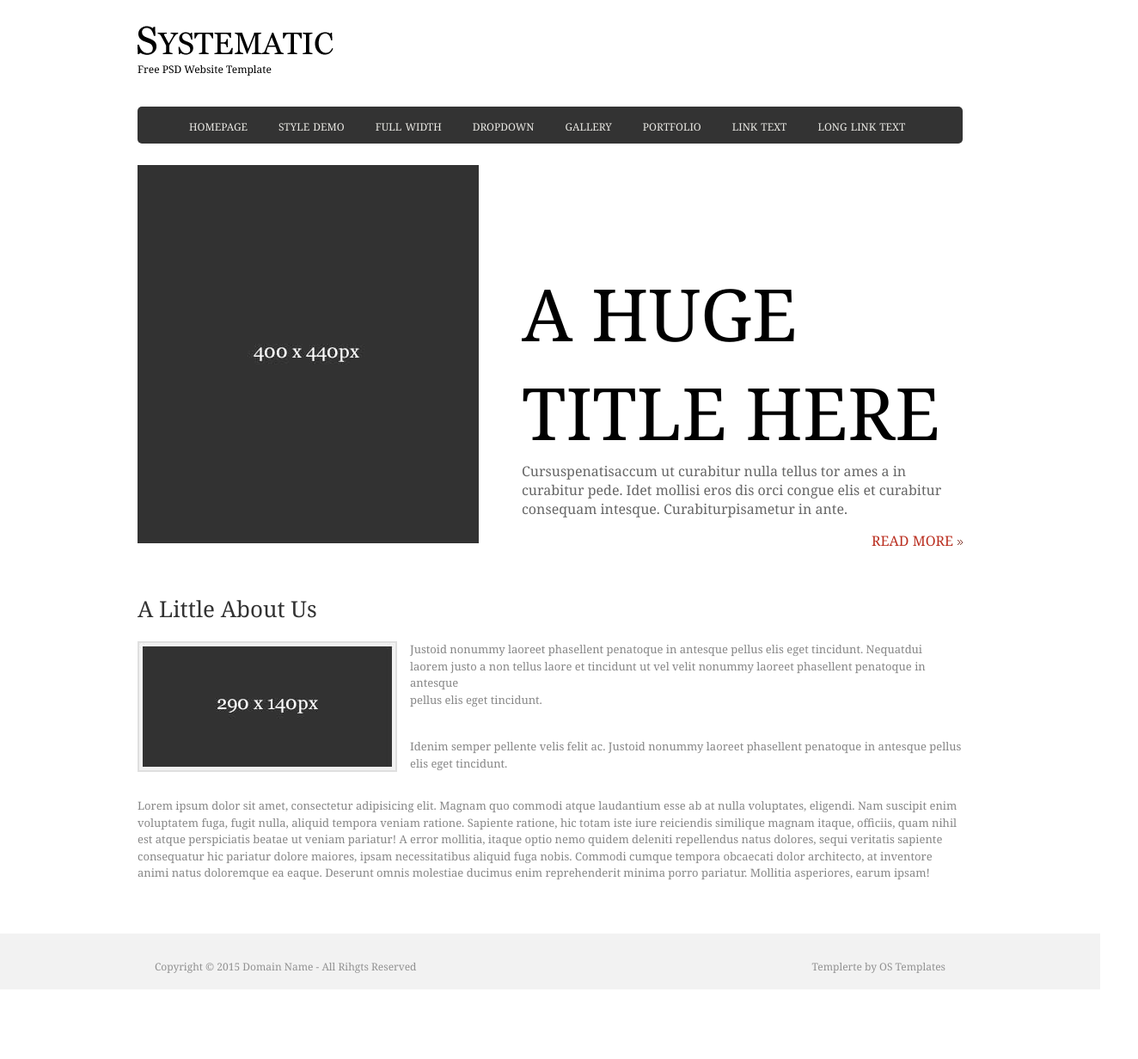
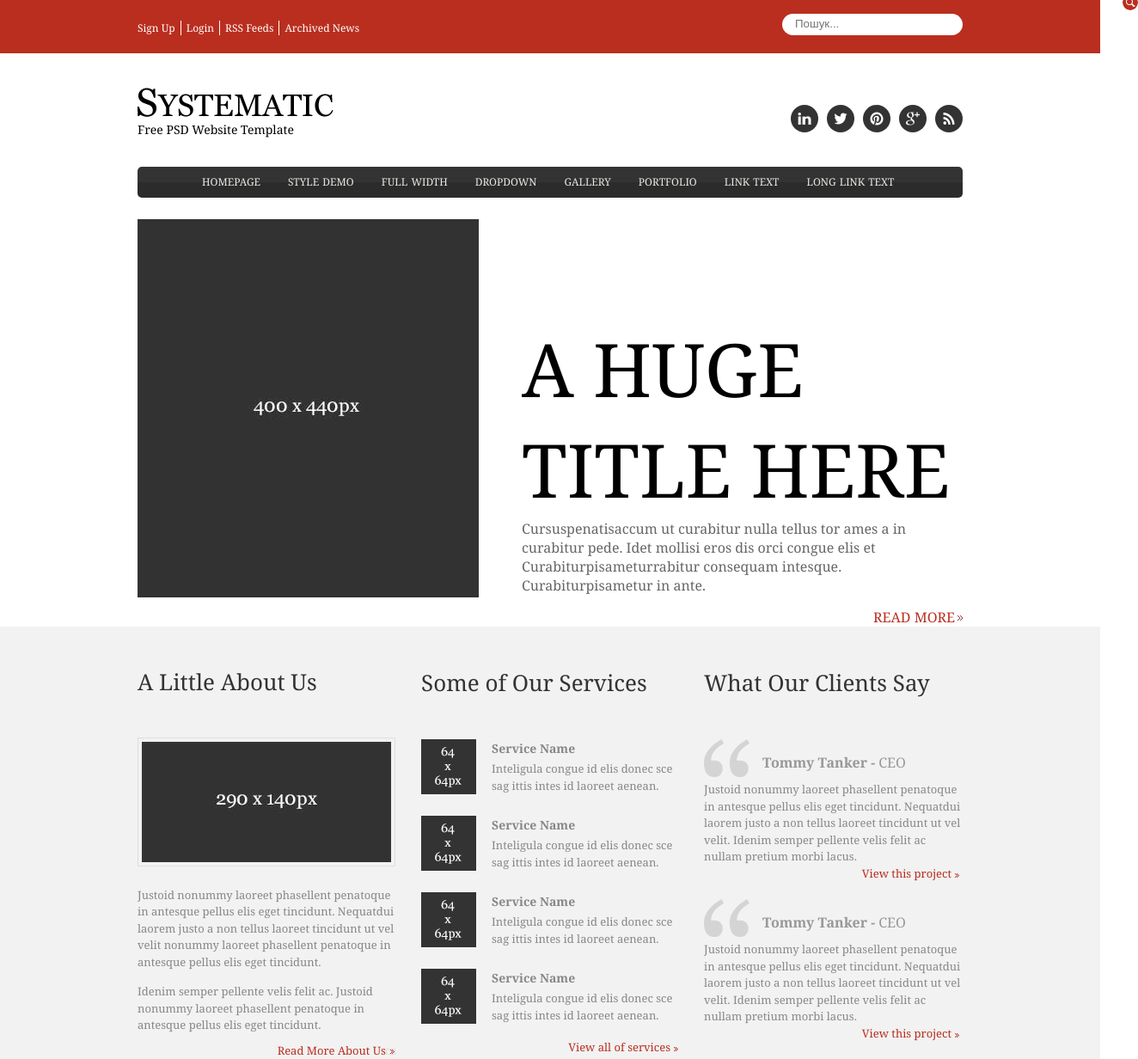
Before and after one commit to dykyiivan/Systematic-light, a plain HTML site: page index.html in a window 1280 px wide. Shown: the whole page at 86% size, 1324 px wide, since content can reach past the window. Before the commit the page ends 1151 px from the top, so only its background shows below. Drawn offline with Linux system fonts and the light colour scheme.

Commit message:
three blocks from the content

```diff
--- /dev/null
+++ b/css/style.css
@@ -0,0 +1,452 @@
+* {
+	padding: 0;
+	margin: 0;
+}
+
+body {
+	font-family: Georgia, sans-serif;
+}
+
+/* TOP BAR */
+
+.top-bar {
+	background: #ba2e1f;
+	overflow: hidden;
+	width: 100%;
+}
+
+.top-bar-wrapper {
+	max-width: 960px;
+	margin: 0 auto;
+	padding: 0 15px;
+}
+
+.top-bar-links  li {
+	float: left;
+	list-style: none;
+	padding: 20px 6px 20px 0;
+
+}
+
+.top-bar-links  li a {
+	color: #fff;
+	border-right: 1px solid #fff;
+	font-size: 12px;
+	font-family: Georgia, sans-serif;
+	padding-right: 6px;
+	text-decoration: none;
+}
+
+.top-bar-links  li a:hover {
+	text-decoration: underline;
+}
+
+.top-bar-links .border-none {
+	border: none;
+}
+
+.search {
+	float: right;
+	padding-top: 15px ;
+	border: none;
+	width: 210px;
+	height: 30px;
+}
+
+/* правило только к элементу с классом search */
+.search-txt::-webkit-search-cancel-button {
+  display: none; /* убрали кнопку очистки */
+}
+
+.search-txt {
+	width: 210px;
+	border-radius: 15px;
+	border: none;
+	height: 25px;
+	padding:0 25px 1px 15px;
+	outline: none;
+}
+
+.search-txt:focus {
+	box-shadow: 2px 2px 20px rgba(0,0,0,0.5);
+}
+.submit {
+	border-radius: 50%;
+	border: none;
+	width: 18px;
+	height:18px;
+	cursor: pointer;
+	background: transparent url(../images/search-icon.png);
+	position: absolute;
+	margin: -21px 0 0 186px;
+}
+
+input[type="search"]:focus {
+ 	outline: none;
+}
+
+.search-icon{
+	background: transparent url(../images/search-icon.png);
+}
+
+/* HEADER */
+
+.wrapper {
+	max-width: 960px;
+	margin: 0 auto;
+	padding: 0 15px;
+	overflow: hidden;
+}
+
+
+.text-hide {
+font: 0/0 a;
+  color: transparent;
+  text-shadow: none;
+  background-color: transparent;
+  border: 0;
+}
+.social {
+	float: right;
+	margin: 60px 0 40px 0;
+}
+
+.social ul li {
+	list-style: none;
+	float: left;
+	padding-left: 10px;
+}
+
+.logo {
+	margin-top: 40px;
+	float: left;
+}
+
+.slogan {
+	color: #000;
+	font-size: 14px;
+}
+.social ul li{
+	float: left;
+	list-style: none;
+}
+
+.linkedin {
+	  background: #333 url(../images/linkedin.png) no-repeat;
+	  border-radius: 50%;
+	  display: block;
+	  height: 32px;
+	  width: 32px;
+ }
+
+.linkedin:hover {
+	background: #0e76a8 url(../images/linkedin.png) no-repeat;
+}
+
+.twitter {
+	background: #333 url(../images/twitter.png) no-repeat;
+	border-radius: 50%;
+	display: block;
+	height: 32px;
+	width: 32px;
+}
+
+.twitter:hover {
+	background: #00acee url(../images/twitter.png) no-repeat;
+}
+
+.pinterest {
+	background: #333 url(../images/pinterest.png) no-repeat;
+	border-radius: 50%;
+	display: block;
+	height: 32px;
+	width: 32px;
+}
+
+.pinterest:hover {
+	background: #c8232c url(../images/pinterest.png) no-repeat;
+}
+
+.google {
+	background: #333 url(../images/google+.png) no-repeat;
+	border-radius: 50%;
+	display: block;
+	height: 32px;
+	width: 32px;
+}
+
+.google:hover {
+	background: #db4a39 url(../images/google+.png) no-repeat;
+}
+
+.rss {
+	background: #333 url(../images/rss.png) no-repeat;
+	display: block;
+	height: 32px;
+	width: 32px;
+	border-radius: 50%;
+}
+
+.rss:hover {
+	background:#ee802f url(../images/rss.png) no-repeat;
+}
+
+
+header::after {
+	content: " ";
+	clear: both;
+	display: table;
+}
+
+/* MENU */
+
+.menu {
+	background: #333333; /* Old browsers */
+	background: -moz-linear-gradient(top,  #333333 0%, #333333 51%, #2b2b2b 51%, #2b2b2b 100%); /* FF3.6+ */
+	background: -webkit-gradient(linear, left top, left bottom, color-stop(0%,#333333), color-stop(51%,#333333), color-stop(51%,#2b2b2b), color-stop(100%,#2b2b2b)); /* Chrome,Safari4+ */
+	background: -webkit-linear-gradient(top,  #333333 0%,#333333 51%,#2b2b2b 51%,#2b2b2b 100%); /* Chrome10+,Safari5.1+ */
+	background: -o-linear-gradient(top,  #333333 0%,#333333 51%,#2b2b2b 51%,#2b2b2b 100%); /* Opera 11.10+ */
+	background: -ms-linear-gradient(top,  #333333 0%,#333333 51%,#2b2b2b 51%,#2b2b2b 100%); /* IE10+ */
+	background: linear-gradient(to bottom,  #333333 0%,#333333 51%,#2b2b2b 51%,#2b2b2b 100%); /* W3C */
+	filter: progid:DXImageTransform.Microsoft.gradient( startColorstr='#333333', endColorstr='#2b2b2b',GradientType=0 ); /* IE6-9 */
+  	border-radius: 5px;
+   	padding: 0 59px;
+}
+
+.menu::after {
+	content: " ";
+	clear: both;
+	display: table;
+}
+
+nav ul li {
+	display: block;
+	float: left;
+	list-style: none;
+	line-height: 1;
+	word-spacing: 1px;
+}
+
+nav ul li a {
+	color: #e9e8e3;
+	text-decoration: none;
+	font-size: 12px;
+	padding: 12px 16px;
+	display: block;
+
+}
+
+
+nav ul li a:hover {
+	color: #ba2e1f;
+	cursor: pointer;
+}
+
+
+/* CONTENT */
+
+section {
+	margin-top: 25px;
+}
+
+
+.main-img {
+	float: left;
+	margin-right: 50px;
+}
+
+.main-article-p {
+	color: #666;
+	font-size: 16px;
+}
+
+.main-article-title {
+	color: #000;
+	font-size: 86px;
+	padding-top: 115px;
+	font-weight: normal;
+}
+
+.read-more {
+	color: #ba2e1f;
+	display: block;font-size: 16px;
+	padding-top: 15px;
+	text-transform: uppercase;
+	text-decoration: none;
+	text-align: right;
+}
+
+.read-more:hover {
+	text-decoration: underline;
+}
+.read-more img {
+	 float: none!important;
+	 margin: 0 0 2px 3px;
+}
+
+article.main-article {
+	margin-bottom: 30px;
+	overflow: hidden;
+}
+
+/* CONTENT MAIN*/
+
+.content {
+	width: 100%;
+	background: #f2f2f2;
+	overflow: hidden;
+	margin: 0;
+}
+
+.content-wrapper {
+	max-width: 960px;
+	margin: 0 auto;
+}
+
+.content-wrapper h1 {
+	margin: 45px 0;
+	font-size: 26px;
+	color: #333;
+	font-weight: normal;
+	font-family: Georgia, sans-serif;
+}
+
+.left-column, .center-column, .right-column {
+	width: 300px;
+	float: left;
+}
+
+.left-column{
+	color: #878787;
+	font-size: 13px;
+	font-family: Georgia, sans-serif;
+	padding-right: 30px;
+	line-height: 1.5;
+	width: 300px;
+}
+
+.left-column img{
+	border: 1px solid #dfdfdf;
+}
+
+.article-img {
+	margin-bottom: 18px;
+}
+
+.left-column-p {
+	margin-bottom:  15px;
+}
+
+.read-more-main-content {
+	color: #b92d1f;
+	display: block;
+	font-size: 13px;
+	text-align: right;
+	text-decoration: none;
+	margin-top: 10px;
+}
+
+.read-more-main-content:hover {
+	text-decoration: underline;
+}
+
+.read-more-img {
+	float: none;
+	margin: 0;
+	padding-left: 4px;
+}
+
+
+/* CENTER-COLUMN */
+
+.center-column {
+	margin-right: 30px;
+	line-height: 1.5;
+	width: 299px;
+}
+
+
+.center-column p {
+	color: #878787;
+	font-size: 13px;
+}
+
+.center-column section img {
+	float: left;
+	padding-right: 18px;
+}
+
+.center-column h1 {
+	  margin: 46px 0;
+}
+
+.center-column .service-name  {
+  	color: #878787;
+	font-weight: 600;
+	font-size: 14px;
+  	padding-bottom: 4px;
+}
+
+ .center-content {
+	margin-bottom: 10px;
+	overflow: hidden;
+}
+
+#last {
+	  margin-bottom: 18px;
+}
+
+/* RIGTH COLUMN */
+
+.right-column {
+	width: 301px;
+	line-height: 1.5;
+}
+
+.right-column img {
+	float: left;
+	padding-right: 15px;
+}
+
+.right-column .read-more-right-img{
+	float: none;
+	padding-right: 4px;
+}
+
+.right-column h1 {
+	  margin: 46px 0;
+}
+
+.right-column-content {
+	color: #888888;
+	font-size: 13px;
+	margin-bottom: 20px;
+}
+
+.blockquote {
+	color: #989898;
+	font-size: 16px;
+	font-weight: 600;
+	padding: 15px 0 10px 0;
+}
+
+.blockquote span {
+	font-weight: normal;
+}
+
+.right-column-content .read-more-main-content-right{
+	color: #b92d1f;
+	display: block;
+	float: none;
+	font-size: 13px;
+	text-align: right;
+	text-decoration: none;
+}
+
+.read-more-main-content-right:hover {
+	text-decoration: underline;
+}
+
+.read-more-right-img {
+	padding-left: 4px;
+}
--- a/index.html
+++ b/index.html
@@ -1,20 +1,46 @@
 <!DOCTYPE html>
-<html lang="en">
+<html lang="uk">
 <head>
 	<meta charset="UTF-8">
-	<title>Systematic-light</title>
-	<link rel="stylesheet" href="style.css">
+	<title>Document</title>
+	<link rel="stylesheet" href="css/style.css">
 </head>
 <body>
+	<div class="top-bar">
+		<div class="top-bar-wrapper">
+			<div >
+				<ul class="top-bar-links">
+					<li><a href="#">Sign Up</a></li>
+					<li><a href="#">Login</a></li>
+					<li><a href="#">RSS Feeds</a></li>
+					<li><a href="#" class="border-none">Archived News</a></li>
+				</ul>
+			</div>
+			<form class="search">
+				<input type="search" class="search-txt" placeholder="Пошук...">
+				<input type="submit" name="" value="" class="submit">
+			</form>
+		</div>
+	</div>
 	<div class="wrapper">
-		<div class="main-header">
+			<header>
 				<div class="logo">
-				<a href="#"><img src="images/logo.png"  alt="Systematic"></a>
+					<a href="#"><img src="images/logo.png" alt="Логотип"></a>
 					<p class="slogan">Free PSD Website Template</p>
 				</div>
-			<div class="nav">
+				<div class="social">
 						<ul>
-					<li><a href="index.html">HOMEPAGE</a></li>
+							<li><a href="#" class="linkedin"></a></li>
+							<li><a href="#" class="twitter"></a></li>
+							<li><a href="#" class="pinterest"></a></li>
+							<li><a href="#" class="google"></a></li>
+							<li><a href="#" class="rss"></a></li>
+						</ul>
+				</div>
+			</header>
+			<nav class="menu">
+				<ul>
+					<li><a href="#">HOMEPAGE</a></li>
 					<li><a href="#">STYLE DEMO</a></li>
 					<li><a href="#">FULL WIDTH</a></li>
 					<li><a href="#">DROPDOWN</a></li>
@@ -23,35 +49,73 @@
 					<li><a href="#">LINK TEXT</a></li>
 					<li><a href="#">LONG LINK TEXT</a></li>
 				</ul>
+			</nav>
+			<section>
+				<article class="main">
+					<img src="images/main-article-img.jpg" alt="Main Image" class="main-img">
+					<h1 class="main-article-title">A HUGE<br>TITLE HERE</h1>
+					<p class="main-article-p">
+						Cursuspenatisaccum ut curabitur nulla tellus tor ames a in curabitur pede. Idet mollisi eros dis orci congue elis et Curabiturpisameturrabitur consequam intesque. Curabiturpisametur in ante.
+					</p>
+					<a href="#" class="read-more">Read more<img src="images/read-more-btn.jpg" alt="Read More"></a>
+				</article>
+			</section>
 		</div>
-		</div>
-		<div class="content">
-			<div class="main-article">
-				<div class="main-article-img">
-					<a href="#"><img src="images/main-article-img.jpg" alt="Main Article Image"></a>
-				</div>
-				<div class="main-article-content">
-					<p class="main-article-title">A HUGE<br> TITLE HERE</p>
-					<p class="main-article-p">Cursuspenatisaccum ut curabitur nulla tellus tor ames a in curabitur pede. Idet mollisi eros dis orci congue elis et curabitur consequam intesque. Curabiturpisametur in ante.</p>
-					<a href="#" class="read-more">Read more<img src="images/read-more-btn.jpg" alt="Read More"></a>
-				</div>
-			</div>
-
-			<div class="article">
+		<section class="content">
+			<section class="content-wrapper">
+				<article class="left-column">
 					<h1>A Little About Us</h1>
 				<a href="#"><img src="images/article-img.jpg" class="article-img" alt="Article Image"></a>
-				<p>Justoid nonummy laoreet phasellent penatoque in antesque pellus elis eget tincidunt. Nequatdui laorem justo a non tellus laore et tincidunt ut vel velit nonummy laoreet phasellent penatoque in antesque<br> pellus elis eget tincidunt.</p>
-				<p><span>Idenim semper pellente velis felit ac. Justoid nonummy laoreet phasellent penatoque in antesque pellus elis eget tincidunt.</span></p>
-				<p> Lorem ipsum dolor sit amet, consectetur adipisicing elit. Magnam quo commodi atque laudantium esse ab at nulla voluptates, eligendi. Nam suscipit enim voluptatem fuga, fugit nulla, aliquid tempora veniam ratione. Sapiente ratione, hic totam iste iure reiciendis similique magnam itaque, officiis, quam nihil est atque perspiciatis beatae ut veniam pariatur! A error mollitia, itaque optio nemo quidem deleniti repellendus natus dolores, sequi veritatis sapiente consequatur hic pariatur dolore maiores, ipsam necessitatibus aliquid fuga nobis. Commodi cumque tempora obcaecati dolor architecto, at inventore animi natus doloremque ea eaque. Deserunt omnis molestiae ducimus enim reprehenderit minima porro pariatur. Mollitia asperiores, earum ipsam!</p>
+				<p class="left-column-p">Justoid nonummy laoreet phasellent penatoque in antesque pellus elis eget tincidunt. Nequatdui laorem justo a non tellus laoreet tincidunt ut vel velit nonummy laoreet phasellent penatoque in antesque pellus elis eget tincidunt.</p>
+				<p>Idenim semper pellente velis felit ac. Justoid nonummy laoreet phasellent penatoque in antesque pellus elis eget tincidunt.
+				</p>
+				<a href="#" class="read-more-main-content">Read More About Us<img src="images/read-more-btn.png" class="read-more-img"></a>
+				</article>
+				<article class="center-column">
+					<h1>Some of Our Services</h1>
+					<section class="center-content">
+						<img src="images/servisec-img.jpg" alt="servisec-img">
+						<p class="service-name">Service Name</p>
+						<p>Inteligula congue id elis donec sce sag ittis intes id laoreet aenean. </p>
+
+					</section>
+					<section class="center-content">
+						<img src="images/servisec-img.jpg" alt="servisec-img">
+						<p class="service-name">Service Name</p>
+						<p>Inteligula congue id elis donec sce sag ittis intes id laoreet aenean. </p>
+					</section>
+					<section class="center-content">
+						<img src="images/servisec-img.jpg" alt="servisec-img">
+
+						<p class="service-name">Service Name</p>
+						<p>Inteligula congue id elis donec sce sag ittis intes id laoreet aenean. </p>
+					</section>
+					<section id="last" class="center-content">
+						<img src="images/servisec-img.jpg" alt="servisec-img">
+						<p class="service-name">Service Name</p>
+						<p>Inteligula congue id elis donec sce sag ittis intes id laoreet aenean. </p>
+					</section>
+					<a href="#" class="read-more-main-content">View all of services<img src="images/read-more-btn.png" class="read-more-img"></a>
+				</article>
+				<article class="right-column">
+					<h1>What Our Clients Say</h1>
+					<div class="right-column-content">
+						<img src="images/blockquote.png" alt="Цитата">
+						<p class="blockquote">Tommy Tanker - <span>CEO</span></p>
+						<p>Justoid nonummy laoreet phasellent penatoque in antesque pellus elis eget tincidunt. Nequatdui laorem justo a non tellus laoreet tincidunt ut vel velit. Idenim semper pellente velis felit ac nullam pretium morbi lacus.</p>
+						<a href="#" class="read-more-main-content-right">View this project<img src="images/read-more-btn.png" class="read-more-right-img"></a>
 					</div>
+					<div class="right-column-content">
+						<img src="images/blockquote.png" alt="Цитата">
+						<p class="blockquote">Tommy Tanker - <span>CEO</span></p>
+						<p>Justoid nonummy laoreet phasellent penatoque in antesque pellus elis eget tincidunt. Nequatdui laorem justo a non tellus laoreet tincidunt ut vel velit. Idenim semper pellente velis felit ac nullam pretium morbi lacus.</p>
+						<a href="#" class="read-more-main-content-right">View this project<img src="images/read-more-btn.png" class="read-more-right-img"></a>
 					</div>
+				</article>
+			</section>
+		</section>
 
-	</div>
-	<div class="footer">
-		<div class="footer-wrapper">
-				<p class="footer-left">Copyright &#169; 2015 Domain Name -  All Rihgts Reserved</p>
-				<p class="footer-right">Templerte by OS Templates</p>
-		</div>
-	</div>
+
+
 </body>
 </html>
```
Also changed, not shown: images/blockquote.png (added), images/google+.png (added), images/linkedin.png (added), images/pinterest.png (added), images/read-more-btn.png (added), images/rss.png (added), images/search-icon.png (added), images/servisec-img.jpg (added), images/twitter.png (added). Lines whose indentation alone changed are shown as unchanged.
